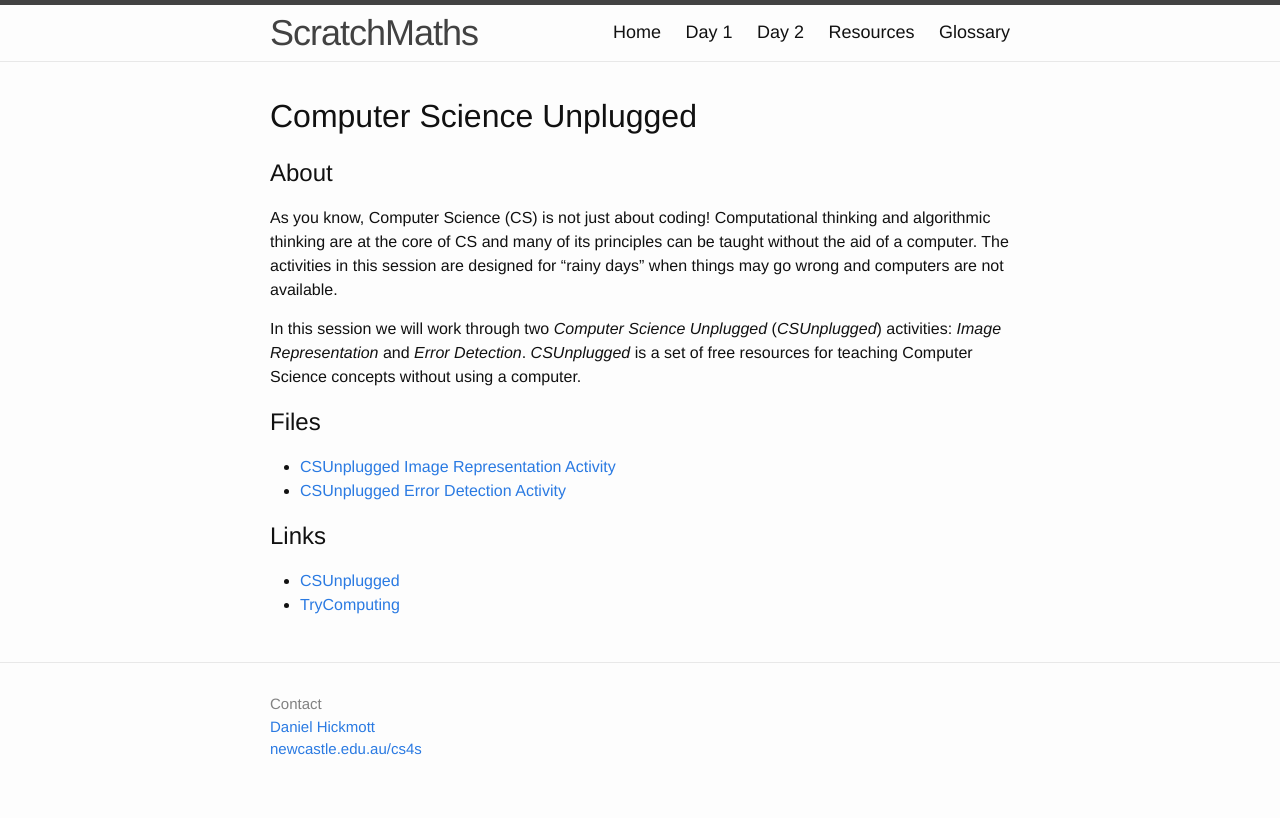
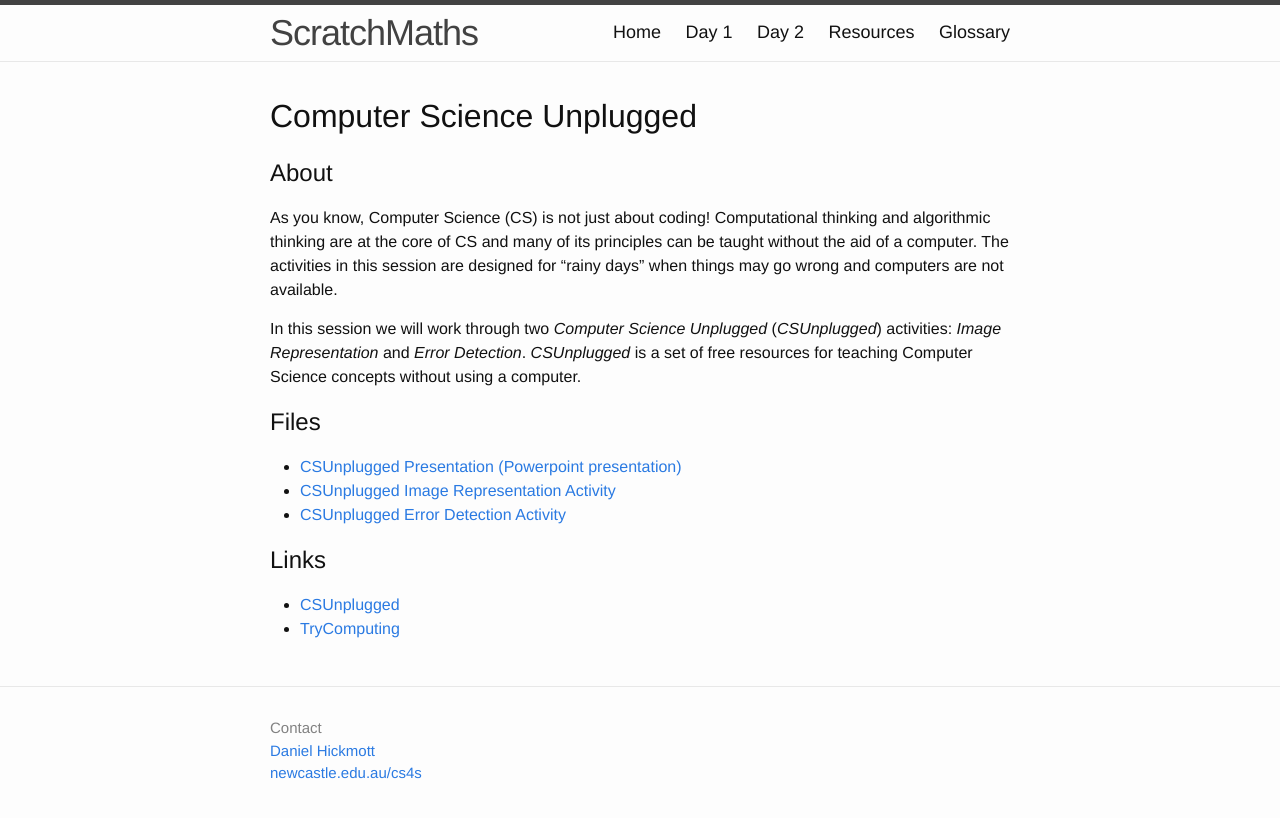
Before and after one commit to cs4s/sm-2017, a Jekyll site: the page built from day1/cs_unplugged/index.md, in a window 1280 px wide. Shown: the top 818 px of the page. Built offline with Jekyll 4.4.1, drawn with Linux system fonts in a browser that asks for light colours.

Commit message:
Adds an unplugged presentation

```diff
--- a/day1/cs_unplugged/index.md
+++ b/day1/cs_unplugged/index.md
@@ -16,6 +16,7 @@ In this session we will work through two *Computer Science Unplugged* (*CSUnplug
 
 ## Files
 
+- [CSUnplugged Presentation (Powerpoint presentation)](unplugged.pptx)
 - [CSUnplugged Image Representation Activity](http://csunplugged.org/wp-content/uploads/2014/12/unplugged-02-image_representation.pdf){:target="_blank"}
 - [CSUnplugged Error Detection Activity](http://csunplugged.org/wp-content/uploads/2014/12/unplugged-04-error_detection.pdf){:target="_blank"}
 
```
Also changed, not shown: 1 other file.
